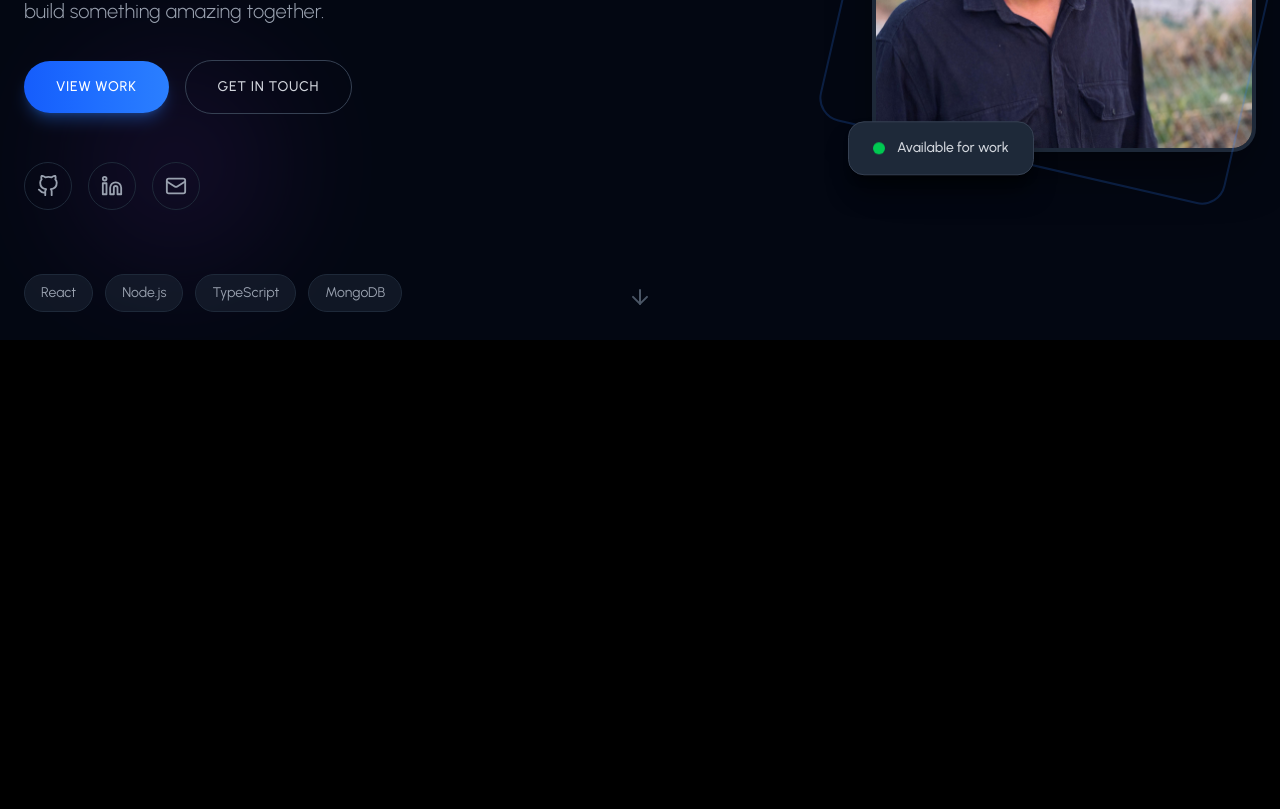
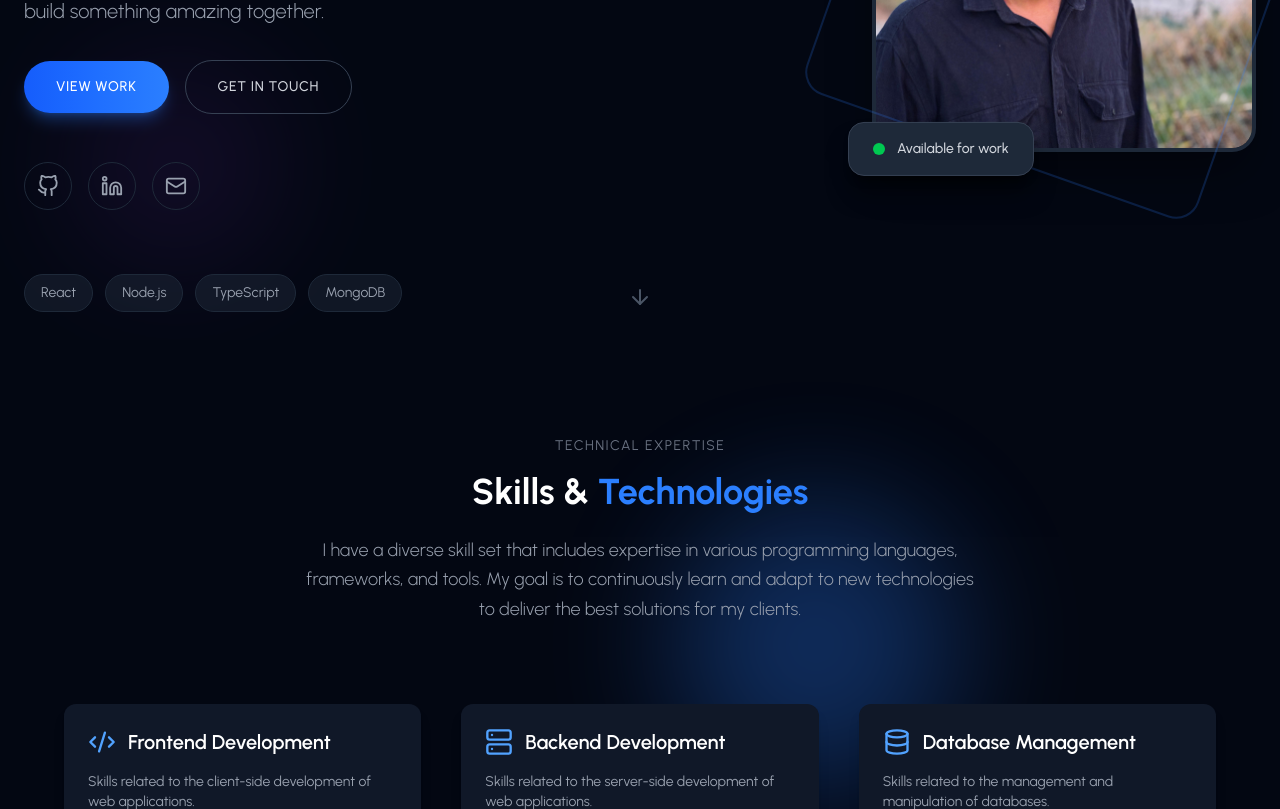
Before and after one commit to abilashhhh/react-portfolio, a React (Vite) app: page / in a window 1280 px wide. Shown: the part 480-1289 px from the top of the page. Built offline with nearby package versions, Linux system fonts and the light colour scheme.

Commit message:
Completed skills section

```diff
--- a/src/components/Sections/SkillSection.jsx
+++ b/src/components/Sections/SkillSection.jsx
@@ -1,7 +1,247 @@
-import React from "react";
+import { useRef } from "react";
+import { motion, useInView, useScroll, useTransform } from "framer-motion";
+import { useTheme } from "../../context/ThemeContext";
+import { SKILLS_CATEGORY, TECH_STACK, STATS } from "../../utils/data";
+import { containerVariants, itemVariants } from "../../utils/helper";
+import { Code2, Server, Database, Award, Cloud, Heart } from "lucide-react";
 
 const SkillSection = () => {
-  return <div > SkillSection</div>;
+  const { isDarkMode } = useTheme();
+  const sectionRef = useRef(null);
+  const isInView = useInView(sectionRef, { once: true, margin: "-100px" });
+
+  const { scrollYProgress } = useScroll({
+    target: sectionRef,
+    offset: ["start end", "end start"],
+  });
+
+  const y = useTransform(scrollYProgress, [0, 1], [100, -100]);
+
+  const skillBarVariants = {
+    hidden: { width: 0, opacity: 0 },
+    visible: (width) => ({
+      width: `${width}%`,
+      opacity: 1,
+      transition: { duration: 1.2, ease: "easeOut", delay: 0.3 },
+    }),
+  };
+
+  const getLevelWidth = (level) => {
+    switch (level) {
+      case "Advanced":
+        return 100;
+      case "Intermediate":
+        return 70;
+      case "Beginner":
+        return 40;
+      default:
+        return 50;
+    }
+  };
+
+  return (
+    <section
+      ref={sectionRef}
+      id="skills"
+      className={`py-24 px-6 relative overflow-hidden transition-colors duration-500 ${
+        isDarkMode ? "bg-gray-950 text-white" : "bg-gray-50 text-gray-900"
+      }`}
+    >
+      {/* Animated Background */}
+      <motion.div style={{ y }} className="absolute inset-0 overflow-hidden">
+        <div
+          className={`absolute top-40 right-1/4 w-72 h-72 rounded-full blur-3xl opacity-30 ${
+            isDarkMode ? "bg-blue-500" : "bg-blue-400"
+          }`}
+        />
+        <div
+          className={`absolute bottom-40 left-1/4 w-64 h-64 rounded-full blur-3xl opacity-30 ${
+            isDarkMode ? "bg-purple-500" : "bg-purple-400"
+          }`}
+        />
+      </motion.div>
+
+      <div className="max-w-6xl mx-auto relative z-10">
+        {/* Header */}
+        <motion.div
+          initial="hidden"
+          animate={isInView ? "visible" : "hidden"}
+          variants={containerVariants}
+          className="text-center mb-20"
+        >
+          <motion.div
+            variants={itemVariants}
+            className={`text-sm uppercase tracking-widest ${
+              isDarkMode ? "text-gray-500" : "text-gray-600"
+            } mb-4`}
+          >
+            Technical Expertise
+          </motion.div>
+
+          <motion.h2
+            variants={itemVariants}
+            className="text-4xl font-bold mb-6"
+          >
+            Skills & <span className="text-blue-500">Technologies</span>
+          </motion.h2>
+
+          <motion.p
+            variants={itemVariants}
+            className={`text-lg leading-relaxed ${
+              isDarkMode ? "text-gray-400" : "text-gray-600"
+            } max-w-2xl mx-auto font-light`}
+          >
+            I have a diverse skill set that includes expertise in various
+            programming languages, frameworks, and tools. My goal is to
+            continuously learn and adapt to new technologies to deliver the best
+            solutions for my clients.
+          </motion.p>
+        </motion.div>
+
+        {/* Skill Cards */}
+        <motion.div
+          className="grid md:grid-cols-2 lg:grid-cols-3 gap-10 mb-20"
+          initial="hidden"
+          animate={isInView ? "visible" : "hidden"}
+          variants={containerVariants}
+        >
+          {SKILLS_CATEGORY.map((category) => (
+            <motion.div
+              key={category.id}
+              variants={itemVariants}
+              className={`p-6 rounded-xl shadow-lg transition-all duration-300 ${
+                isDarkMode
+                  ? "bg-gray-900 hover:bg-gray-800"
+                  : "bg-white hover:bg-gray-100"
+              }`}
+            >
+              {/* Category Header */}
+              <div className="flex items-center gap-3 mb-4">
+                <category.icon
+                  size={28}
+                  className={`${
+                    isDarkMode ? "text-blue-400" : "text-blue-600"
+                  }`}
+                />
+                <h3 className="text-xl font-semibold">{category.title}</h3>
+              </div>
+
+              <p
+                className={`text-sm mb-6 ${
+                  isDarkMode ? "text-gray-400" : "text-gray-600"
+                }`}
+              >
+                {category.description}
+              </p>
+
+              {/* Skills with progress bars */}
+              <div className="space-y-4">
+                {category.skills.map((skill, i) => (
+                  <div key={i}>
+                    <div className="flex justify-between mb-1">
+                      <span className="font-medium">{skill.name}</span>
+                      <span
+                        className={`text-xs ${
+                          isDarkMode ? "text-gray-400" : "text-gray-500"
+                        }`}
+                      >
+                        {skill.level}
+                      </span>
+                    </div>
+                    <div
+                      className={`w-full h-2 rounded-full overflow-hidden ${
+                        isDarkMode ? "bg-gray-800" : "bg-gray-200"
+                      }`}
+                    >
+                      <motion.div
+                        className={`h-full rounded-full ${
+                          skill.color || "bg-blue-500"
+                        }`}
+                        custom={getLevelWidth(skill.level)}
+                        variants={skillBarVariants}
+                        initial="hidden"
+                        animate={isInView ? "visible" : "hidden"}
+                      />
+                    </div>
+                  </div>
+                ))}
+              </div>
+            </motion.div>
+          ))}
+        </motion.div>
+
+        {/* Tech Stack */}
+        <motion.div
+          initial="hidden"
+          animate={isInView ? "visible" : "hidden"}
+          variants={containerVariants}
+          className="text-center mb-20"
+        >
+          <motion.h3
+            variants={itemVariants}
+            className="text-2xl font-semibold mb-8 text-blue-500"
+          >
+            also familiar with
+          </motion.h3>
+
+          <motion.div
+            variants={itemVariants}
+            className="flex flex-wrap justify-center gap-4 max-w-3xl mx-auto"
+          >
+            {TECH_STACK.map((tech, index) => (
+              <motion.span
+                key={index}
+                whileHover={{ scale: 1.1 }}
+                className={`px-4 py-2 rounded-full text-sm font-medium shadow-sm cursor-default transition-all ${
+                  isDarkMode
+                    ? "bg-gray-800 text-gray-200 hover:bg-gray-700"
+                    : "bg-white text-gray-700 hover:bg-gray-100"
+                }`}
+              >
+                {tech}
+              </motion.span>
+            ))}
+          </motion.div>
+        </motion.div>
+
+        {/* Stats Section */}
+        <motion.div
+          initial="hidden"
+          animate={isInView ? "visible" : "hidden"}
+          variants={containerVariants}
+          className="grid grid-cols-2 md:grid-cols-4 gap-8 text-center"
+        >
+          {STATS.map((stat, index) => (
+            <motion.div
+              key={index}
+              variants={itemVariants}
+              className="flex flex-col items-center"
+            >
+              <motion.h4
+                initial={{ scale: 0 }}
+                animate={isInView ? { scale: 1 } : {}}
+                transition={{
+                  type: "spring",
+                  stiffness: 120,
+                  delay: index * 0.2,
+                }}
+                className="text-3xl md:text-4xl font-bold text-blue-500 mb-2"
+              >
+                {stat.number}
+              </motion.h4>
+              <p
+                className={`text-sm ${
+                  isDarkMode ? "text-gray-400" : "text-gray-600"
+                }`}
+              >
+                {stat.label}
+              </p>
+            </motion.div>
+          ))}
+        </motion.div>
+      </div>
+    </section>
+  );
 };
 
 export default SkillSection;
--- a/src/utils/data.js
+++ b/src/utils/data.js
@@ -45,65 +45,81 @@ export const SKILLS_CATEGORY = [
     id: 1,
     title: "Frontend Development",
     icon: Code2,
+    description:
+      "Skills related to the client-side development of web applications.",
     skills: [
-      { name: "HTML", level: "Advanced" },
-      { name: "CSS", level: "Advanced" },
-      { name: "JavaScript", level: "Intermediate" },
-      { name: "React", level: "Intermediate" },
-      { name: "Tailwind CSS", level: "Advanced" },
+      { name: "HTML", level: "Advanced", color: "bg-blue-500" },
+      { name: "CSS", level: "Advanced", color: "bg-purple-500" },
+      { name: "JavaScript", level: "Intermediate", color: "bg-yellow-500" },
+      { name: "React", level: "Intermediate", color: "bg-cyan-500" },
+      { name: "Tailwind CSS", level: "Advanced", color: "bg-teal-500" },
     ],
   },
   {
     id: 2,
     title: "Backend Development",
     icon: Server,
+    description:
+      "Skills related to the server-side development of web applications.",
     skills: [
-      { name: "Node.js", level: "Intermediate" },
-      { name: "Express", level: "Intermediate" },
-      { name: "MongoDB", level: "Intermediate" },
-      { name: "REST APIs", level: "Advanced" },
+      { name: "Node.js", level: "Intermediate", color: "bg-green-500" },
+      { name: "Express", level: "Intermediate", color: "bg-lime-500" },
+      { name: "MongoDB", level: "Intermediate", color: "bg-emerald-500" },
+      { name: "REST APIs", level: "Advanced", color: "bg-indigo-500" },
     ],
   },
   {
     id: 3,
     title: "Database Management",
     icon: Database,
+    description:
+      "Skills related to the management and manipulation of databases.",
     skills: [
-      { name: "MySQL", level: "Intermediate" },
-      { name: "PostgreSQL", level: "Beginner" },
-      { name: "MongoDB", level: "Advanced" },
+      { name: "MySQL", level: "Intermediate", color: "bg-orange-500" },
+      { name: "PostgreSQL", level: "Beginner", color: "bg-pink-500" },
+      { name: "MongoDB", level: "Advanced", color: "bg-green-600" },
     ],
   },
   {
     id: 4,
     title: "UI / UX Design",
     icon: Award,
+    description:
+      "Skills related to designing user interfaces and enhancing user experience.",
     skills: [
-      { name: "Figma", level: "Intermediate" },
-      { name: "Canva", level: "Advanced" },
-      { name: "Adobe XD", level: "Beginner" },
+      { name: "Figma", level: "Intermediate", color: "bg-purple-400" },
+      { name: "Canva", level: "Advanced", color: "bg-blue-400" },
+      { name: "Adobe XD", level: "Beginner", color: "bg-pink-400" },
     ],
   },
   {
     id: 5,
     title: "DevOps & Tools",
     icon: Cloud,
+    description:
+      "Skills related to development operations and essential tools.",
     skills: [
-      { name: "Git / GitHub", level: "Advanced" },
-      { name: "Docker", level: "Beginner" },
-      { name: "Vite", level: "Intermediate" },
-      { name: "VS Code", level: "Advanced" },
+      { name: "Git / GitHub", level: "Advanced", color: "bg-gray-700" },
+      { name: "Docker", level: "Beginner", color: "bg-sky-500" },
+      { name: "Vite", level: "Intermediate", color: "bg-violet-500" },
+      { name: "VS Code", level: "Advanced", color: "bg-blue-600" },
     ],
   },
   {
     id: 6,
     title: "Soft Skills",
     icon: Heart,
+    description:
+      "Essential interpersonal skills for effective collaboration and productivity.",
     skills: [
-      { name: "Problem Solving", level: "Advanced" },
-      { name: "Teamwork", level: "Advanced" },
-      { name: "Communication", level: "Advanced" },
-      { name: "Time Management", level: "Intermediate" },
+      { name: "Problem Solving", level: "Advanced", color: "bg-yellow-400" },
+      { name: "Teamwork", level: "Advanced", color: "bg-green-400" },
+      { name: "Communication", level: "Advanced", color: "bg-indigo-400" },
+      {
+        name: "Time Management",
+        level: "Intermediate",
+        color: "bg-orange-400",
+      },
     ],
   },
 ];
```
